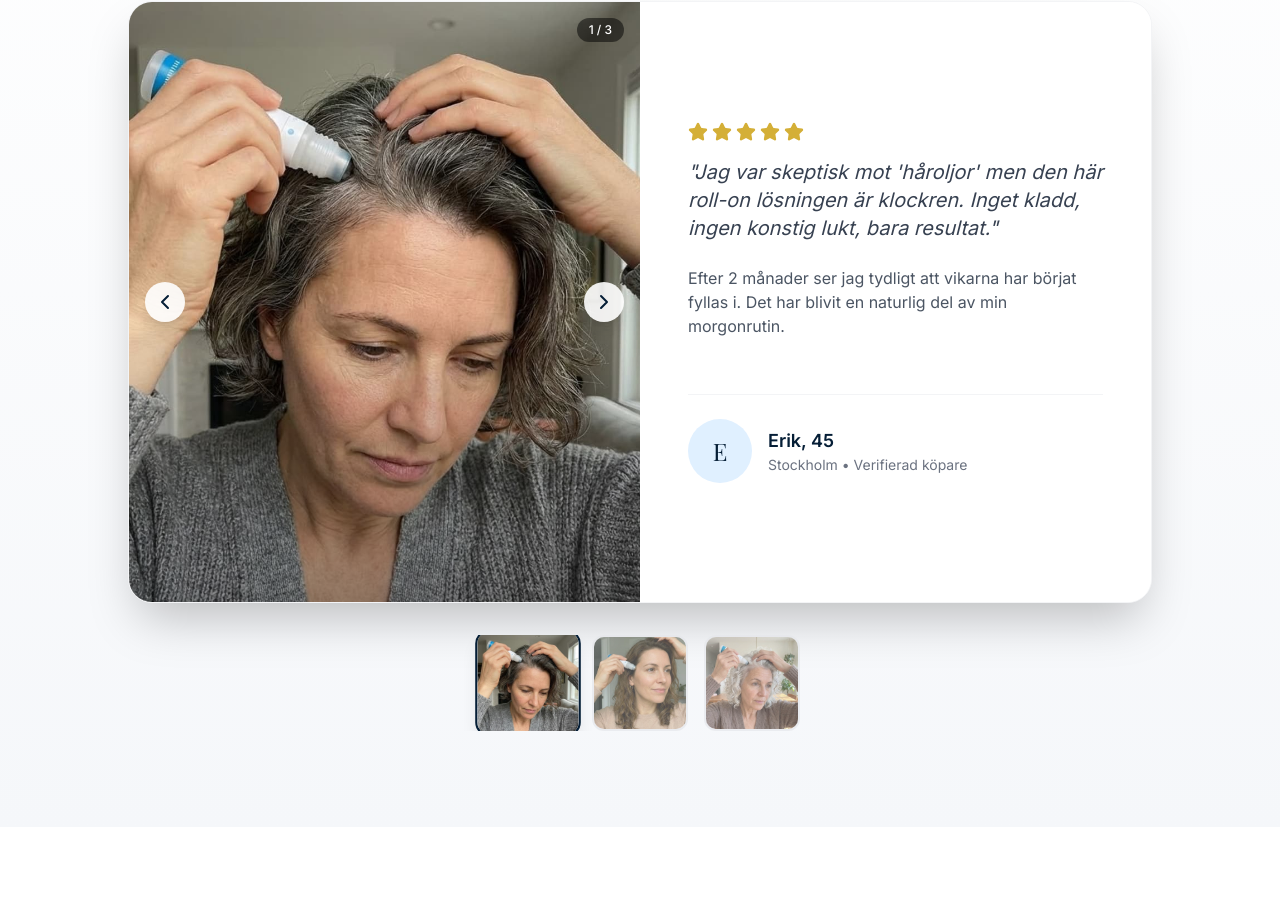
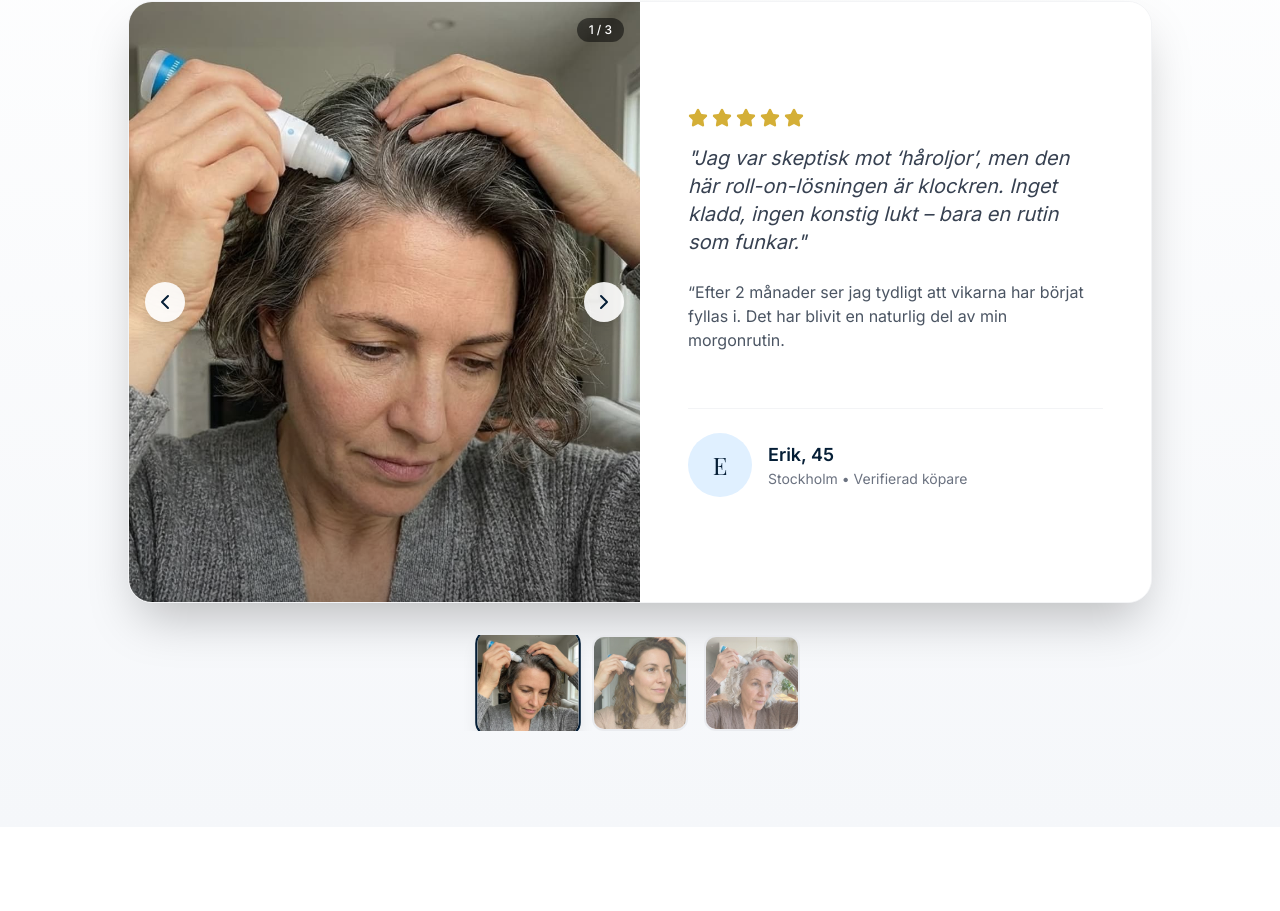
Before and after one commit to mangaz900/luminaflow, a React (Vite) app: page /p2 in a window 1280 px wide. Shown: the part 1384-2295 px from the top of the page. Built offline with nearby package versions, Linux system fonts and the light colour scheme; no server answers; a web font is replaced by a local one.

Commit message:
Split Test: refine Erik's testimonial on /p2

```diff
--- a/components/UserGalleryV2.tsx
+++ b/components/UserGalleryV2.tsx
@@ -11,8 +11,8 @@ const UserGalleryV2: React.FC = () => {
             name: "Erik, 45",
             age: "Stockholm",
             rating: 5,
-            quote: "Jag var skeptisk mot 'håroljor' men den här roll-on lösningen är klockren. Inget kladd, ingen konstig lukt, bara resultat.",
-            testimonial: "Efter 2 månader ser jag tydligt att vikarna har börjat fyllas i. Det har blivit en naturlig del av min morgonrutin."
+            quote: "Jag var skeptisk mot ‘håroljor’, men den här roll-on-lösningen är klockren. Inget kladd, ingen konstig lukt – bara en rutin som funkar.",
+            testimonial: "“Efter 2 månader ser jag tydligt att vikarna har börjat fyllas i. Det har blivit en naturlig del av min morgonrutin."
         },
         {
             id: 2,
```
